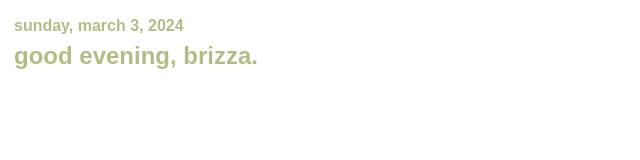
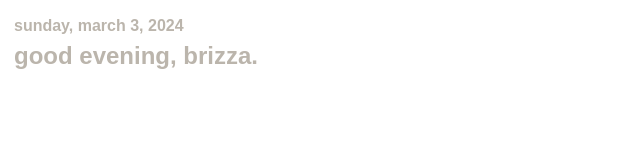
Before and after one commit to brialaxy/notiontwo, a plain HTML site: page index.html in a window 1280 px wide. Shown: the whole page, without its empty margins (0-640 px from the left). Drawn offline with Linux system fonts and the light colour scheme.

Commit message:
Update index.html

```diff
--- a/index.html
+++ b/index.html
@@ -6,7 +6,7 @@
         display: flex;
         font-family: sans-serif;
         font-size: 18pt;
-        color: #b6bb85;
+        color: #bbb5ac;
         padding: 5px;
         border: 1px solid #ffffff;
         justify-content: left;
```
